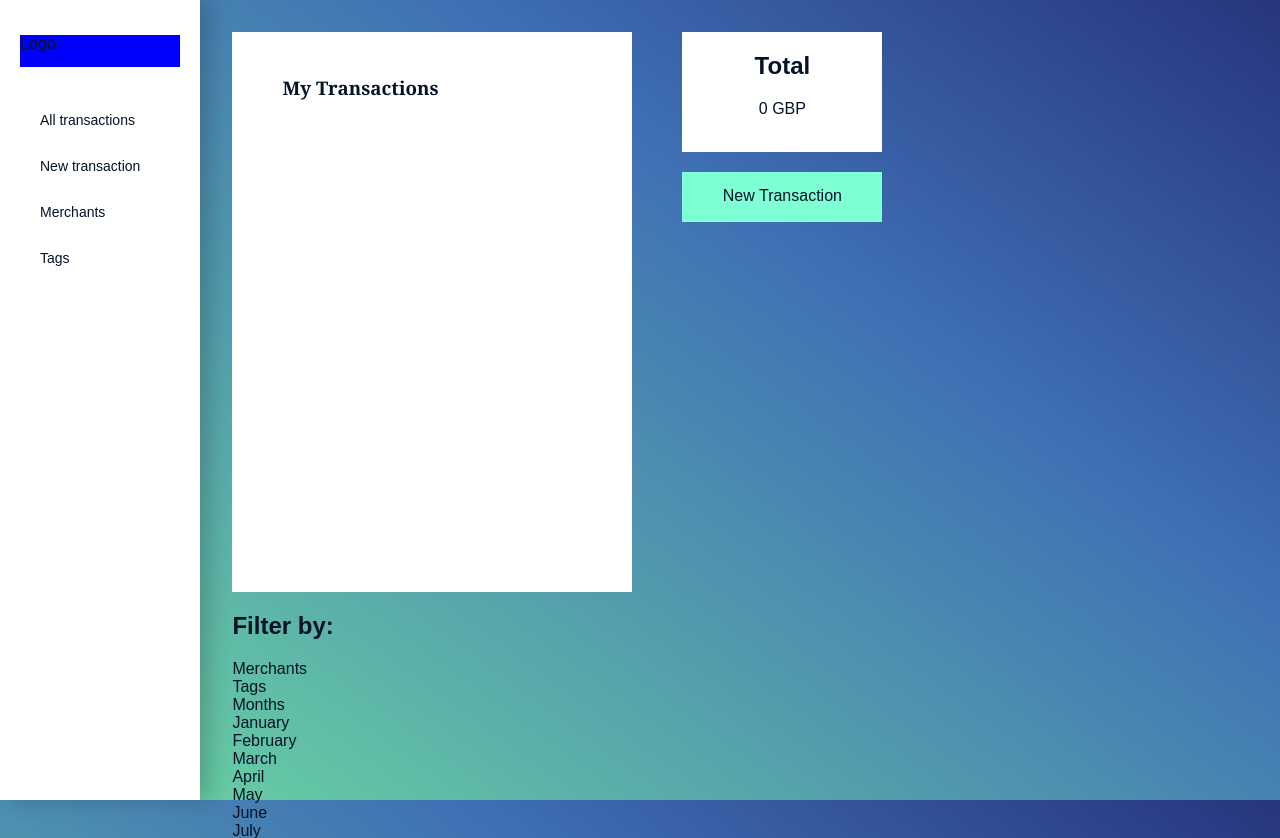
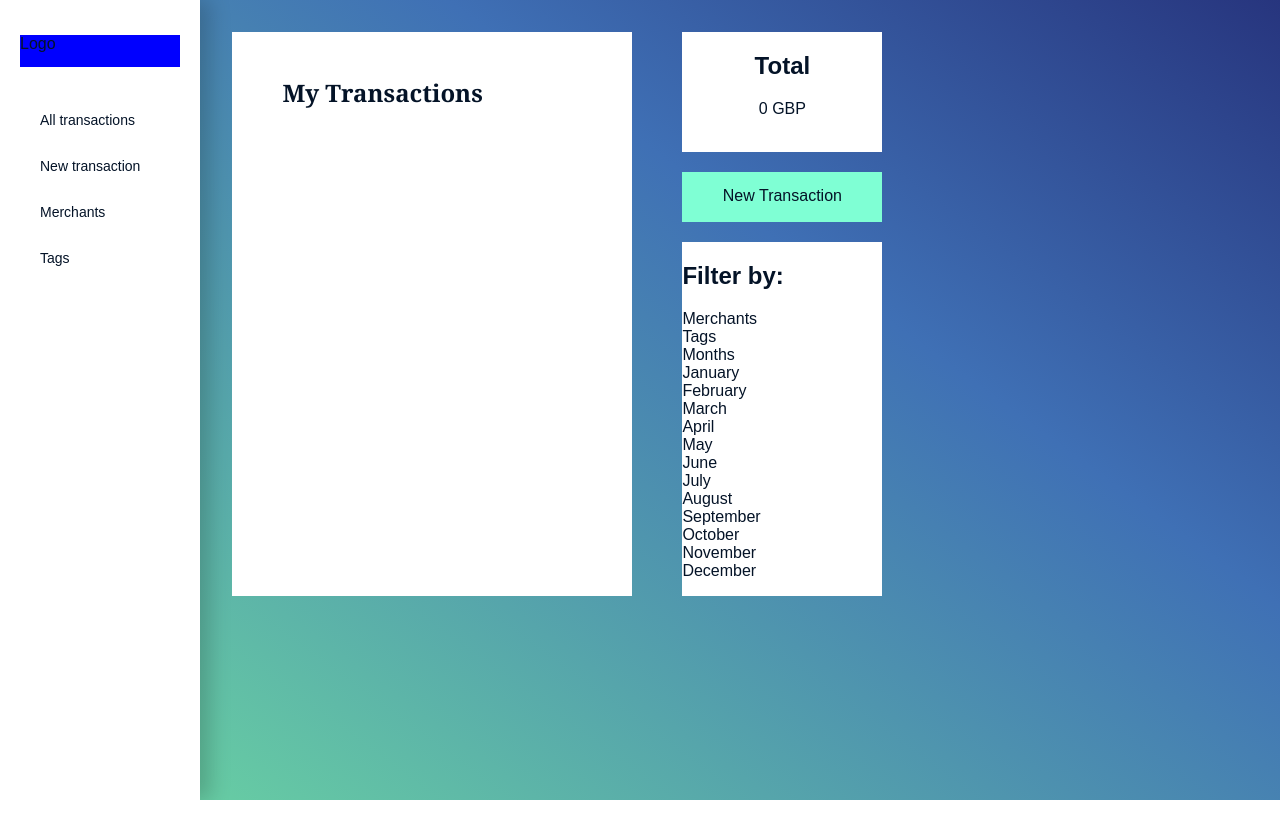
Before and after one commit to Hvirfvel/spending_tracker, a Flask app: page /transactions in a window 1280 px wide. Shown: the top 838 px of the page. After the commit the page ends 800 px from the top, so only its background shows below. Run offline with Flask 2, Linux system fonts and the light colour scheme; data that the repository does not hold is empty; some libraries are stand-ins or nearby versions.

Commit message:
filter nav added to grid

```diff
--- a/static/transactions.css
+++ b/static/transactions.css
@@ -1,8 +1,9 @@
 #grid-container {
     display: grid;
     grid-template-columns: 400px 200px;
-    grid-template-rows: 1fr 1fr 2fr;
+    grid-template-rows: 120px 50px 1fr;
     column-gap: 50px;
+    row-gap: 20px;
     margin: 0 auto;
 }
 
@@ -58,3 +59,9 @@
     grid-column: 2/3;
     grid-row: 2/3;
 }
+
+#filter-container {
+    grid-column: 2/3;
+    grid-row: 3/4;
+    background-color: white;
+}
--- a/templates/transactions/index.html
+++ b/templates/transactions/index.html
@@ -1,7 +1,7 @@
 {% extends 'base.html' %}
 
 {% block content %}
-    <section id="grid-container">
+    <main id="grid-container">
 
         <article id="transaction-container">
             <h1>My Transactions</h1>
@@ -41,9 +41,8 @@
             </div>
         </div>
         <a href="/transactions/new" id="new-transaction">New Transaction</a>
-    </section>
 
-    <aside>
+        <aside id="filter-container">
             <nav>
                 <h2>Filter by:</h2>
                 <ul>
@@ -71,5 +70,7 @@
                 </ul>
             </nav>
         </aside>
+    </main>
+
 
     {% endblock %}
```
Lines whose indentation alone changed are shown as unchanged.
